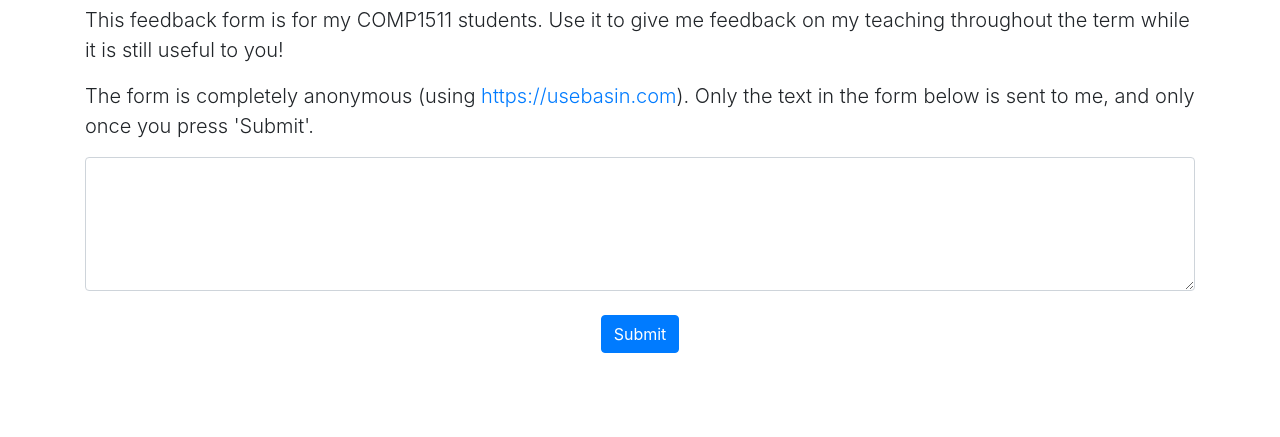
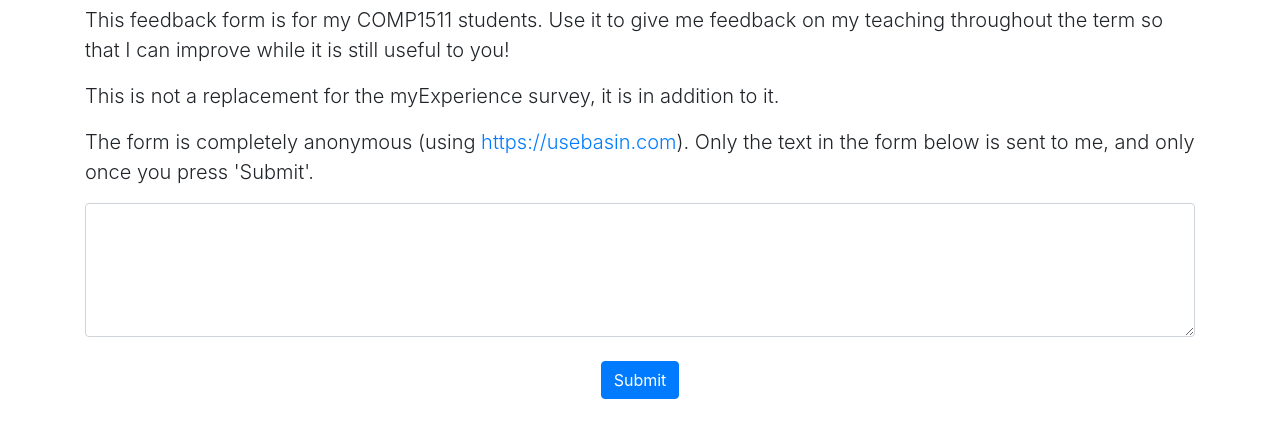
Before and after one commit to finbarberkon/finbarberkon.github.io, a website: page feedback.html in a window 1280 px wide. Shown: the part 155-592 px from the top of the page. Drawn offline with Linux system fonts and the light colour scheme.

Commit message:
update text of feedback form

```diff
--- a/feedback.html
+++ b/feedback.html
@@ -37,7 +37,8 @@
         <h1 class="mt-5">Tutor Feedback</h1>
       </div>
       <div class="col-lg-12 text-left">
-        <p class="lead">This feedback form is for my COMP1511 students. Use it to give me feedback on my teaching throughout the term while it is still useful to you!</p>
+		<p class="lead">This feedback form is for my COMP1511 students. Use it to give me feedback on my teaching throughout the term so that I can improve while it is still useful to you!</p>
+		<p class="lead">This is not a replacement for the myExperience survey, it is in addition to it.</p>
         <p class="lead">The form is completely anonymous (using <a href="https://usebasin.com">https://usebasin.com</a>). Only the text in the form below is sent to me, and only once you press 'Submit'.</p>
       </div>
       <div class="col-lg-12 text-center">
```
